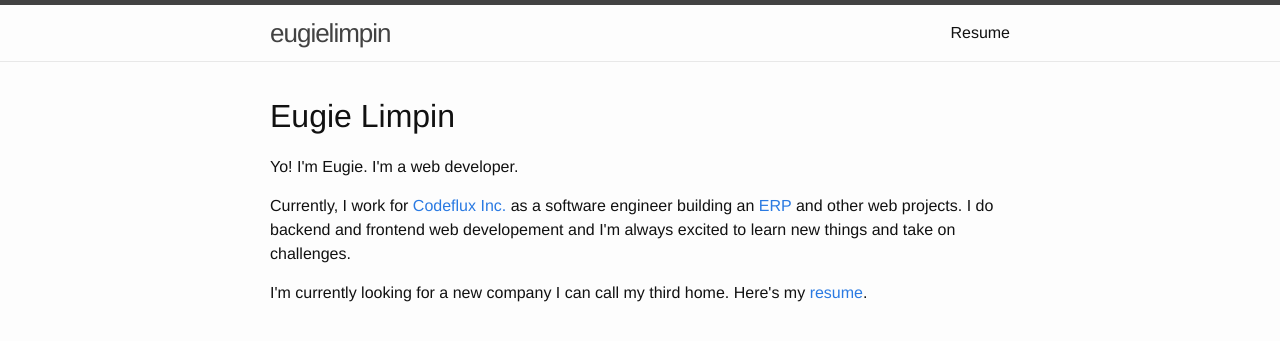
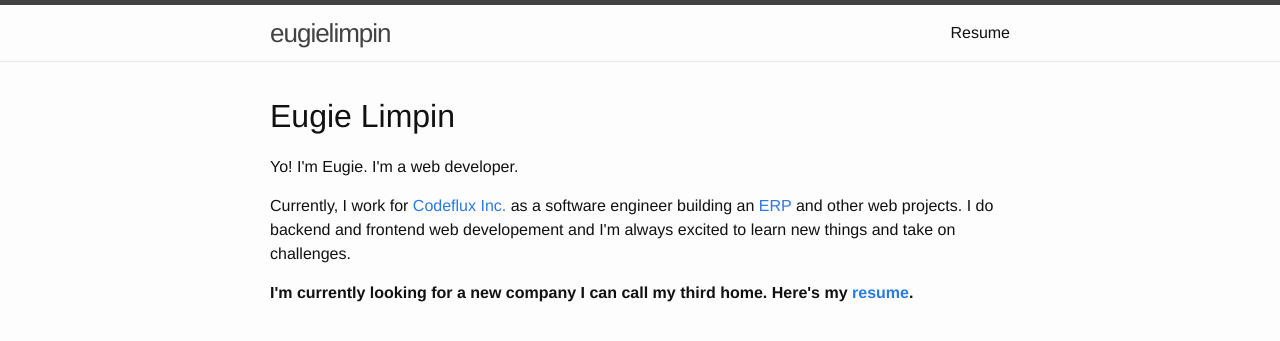
Before and after one commit to eugiellimpin/eugiellimpin.github.io, a Jekyll site: the page built from index.html, in a window 1280 px wide. Shown: the top 341 px of the page. Built offline with Jekyll 4.4.1, drawn with Linux system fonts in a browser that asks for light colours.

```diff
--- a/index.html
+++ b/index.html
@@ -24,7 +24,7 @@ layout: default
   -->
 
   <p>
-    I'm currently looking for a new company I can call my third home. Here's my
-    <a href="/resume/">resume</a>.
+    <b>I'm currently looking for a new company I can call my third home. Here's my
+    <a href="/resume/">resume</a>.</b>
   </p>
 </div>
```
